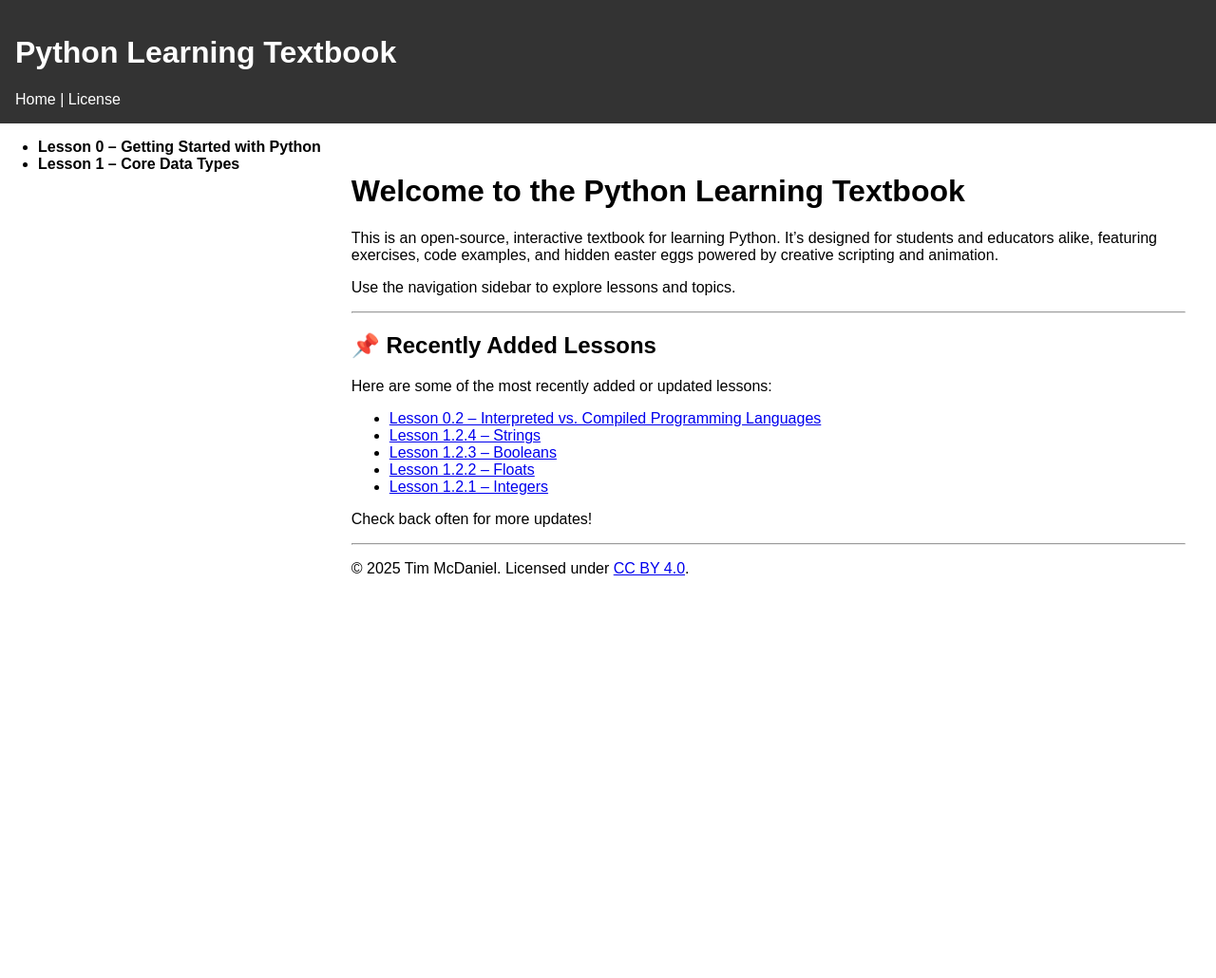
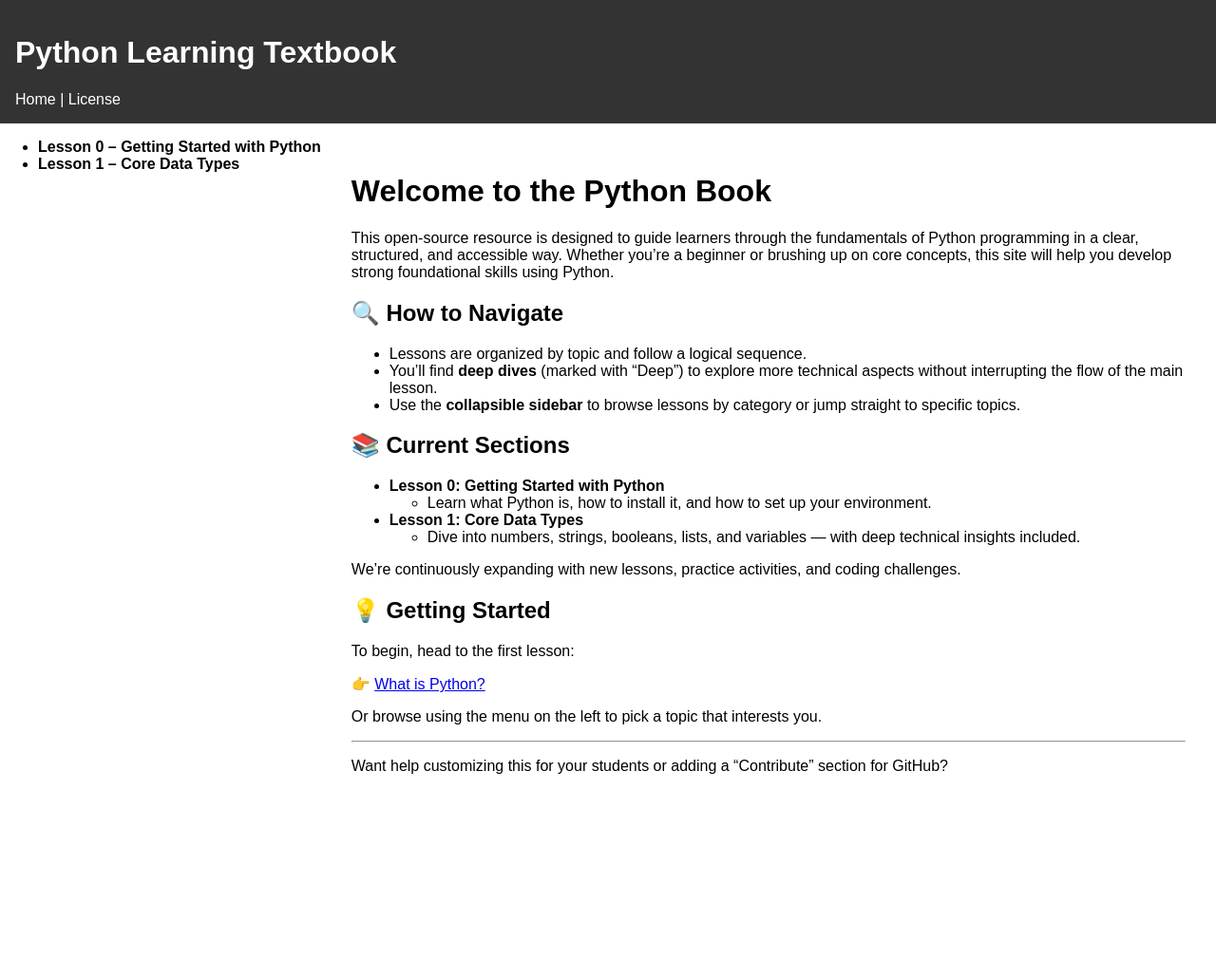
Before and after one commit to TrickyHandz/Python-Book, a Jekyll site: the page built from docs/index.md, in a window 1280 px wide. Shown: the whole page at 95% size. Built offline with Jekyll 4.4.1, drawn with Linux system fonts in a browser that asks for light colours; our own code applies the rules of GitHub Pages for plain Markdown files.

Commit message:
Update index.md

```diff
--- a/docs/index.md
+++ b/docs/index.md
@@ -1,27 +1,35 @@
 ---
-title: Python Learning Textbook
+layout: default
+title: Welcome to the Python Book
 ---
 
-# Welcome to the Python Learning Textbook
+# Welcome to the Python Book
 
-This is an open-source, interactive textbook for learning Python. It’s designed for students and educators alike, featuring exercises, code examples, and hidden easter eggs powered by creative scripting and animation.
+This open-source resource is designed to guide learners through the fundamentals of Python programming in a clear, structured, and accessible way. Whether you're a beginner or brushing up on core concepts, this site will help you develop strong foundational skills using Python.
 
-Use the navigation sidebar to explore lessons and topics.
+## 🔍 How to Navigate
+
+- Lessons are organized by topic and follow a logical sequence.
+- You’ll find **deep dives** (marked with "Deep") to explore more technical aspects without interrupting the flow of the main lesson.
+- Use the **collapsible sidebar** to browse lessons by category or jump straight to specific topics.
+
+## 📚 Current Sections
+
+- **Lesson 0: Getting Started with Python**
+  - Learn what Python is, how to install it, and how to set up your environment.
+- **Lesson 1: Core Data Types**
+  - Dive into numbers, strings, booleans, lists, and variables — with deep technical insights included.
+
+We’re continuously expanding with new lessons, practice activities, and coding challenges.
+
+## 💡 Getting Started
+
+To begin, head to the first lesson:
+
+👉 [What is Python?]({{ site.baseurl }}/lessons/0-0-what-is-python/)
+
+Or browse using the menu on the left to pick a topic that interests you.
 
 ---
 
-## 📌 Recently Added Lessons
-
-Here are some of the most recently added or updated lessons:
-
-- [Lesson 0.2 – Interpreted vs. Compiled Programming Languages]({{ '/lessons/0/0-2.md' | relative_url }})
-- [Lesson 1.2.4 – Strings]({{ '/lessons/1/1-2-4.md' | relative_url }})
-- [Lesson 1.2.3 – Booleans]({{ '/lessons/1/1-2-3.md' | relative_url }})
-- [Lesson 1.2.2 – Floats]({{ '/lessons/1/1-2-2.md' | relative_url }})
-- [Lesson 1.2.1 – Integers]({{ '/lessons/1/1-2-1.md' | relative_url }})
-
-Check back often for more updates!
-
----
-
-© 2025 Tim McDaniel. Licensed under [CC BY 4.0]({{ '/license.html' | relative_url }}).
+Want help customizing this for your students or adding a “Contribute” section for GitHub?
```
